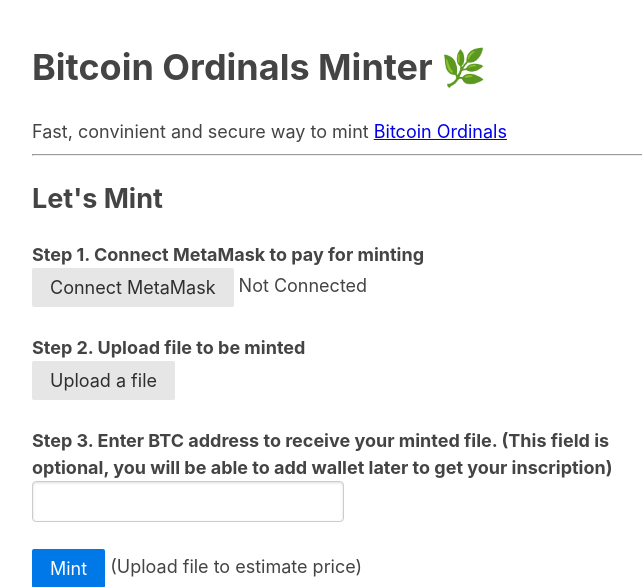
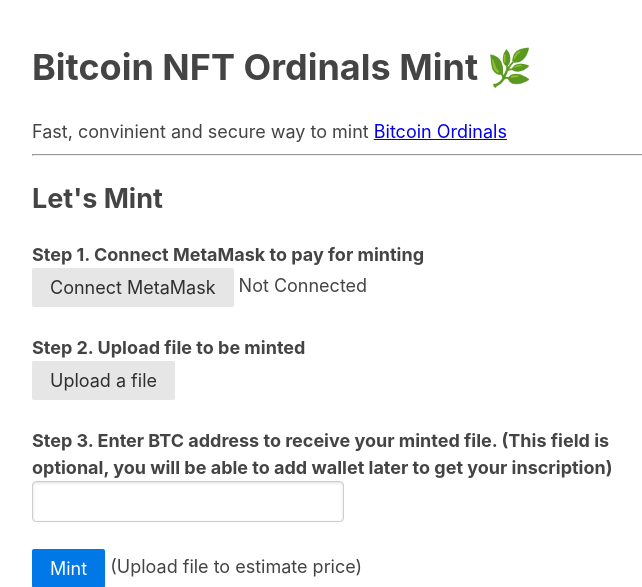
Before and after one commit to oqtacore-group/ordinals-minter, a FastAPI app: page / in a window 1280 px wide. Shown: the top 587 px of the page, without its empty margins (283-925 px from the left). Run offline with FastAPI, Linux system fonts and the light colour scheme; some libraries are stand-ins or nearby versions.

Commit message:
chore: Add "NFT" to title

```diff
--- a/templates/index.html
+++ b/templates/index.html
@@ -4,7 +4,7 @@
         <link rel="stylesheet" href="https://cdn.jsdelivr.net/npm/purecss@3.0.0/build/pure-min.css" integrity="sha384-X38yfunGUhNzHpBaEBsWLO+A0HDYOQi8ufWDkZ0k9e0eXz/tH3II7uKZ9msv++Ls" crossorigin="anonymous">
         <link rel="stylesheet" href="/assets/styles.css">
         <script src="/assets/scripts.js"></script>
-        <title>Bitcoin Ordinals Minter</title>
+        <title>Bitcoin NFT Ordinals Mint</title>
         <meta name="description" content="This is a tool for minting Bitcoin Ordinals which are also called the Bitcoin NFTs">
         <script async src="https://www.googletagmanager.com/gtag/js?id=G-7RDR7G18PW"></script>
         <script>
@@ -23,7 +23,7 @@
     </head>
     <body>
         <div class="content">
-            <h1>Bitcoin Ordinals Minter 🌿</h1>
+            <h1>Bitcoin NFT Ordinals Mint 🌿</h1>
             Fast, convinient and secure way to mint <a href="http://ordinals.com">Bitcoin Ordinals</a>
             <hr>
 
```
